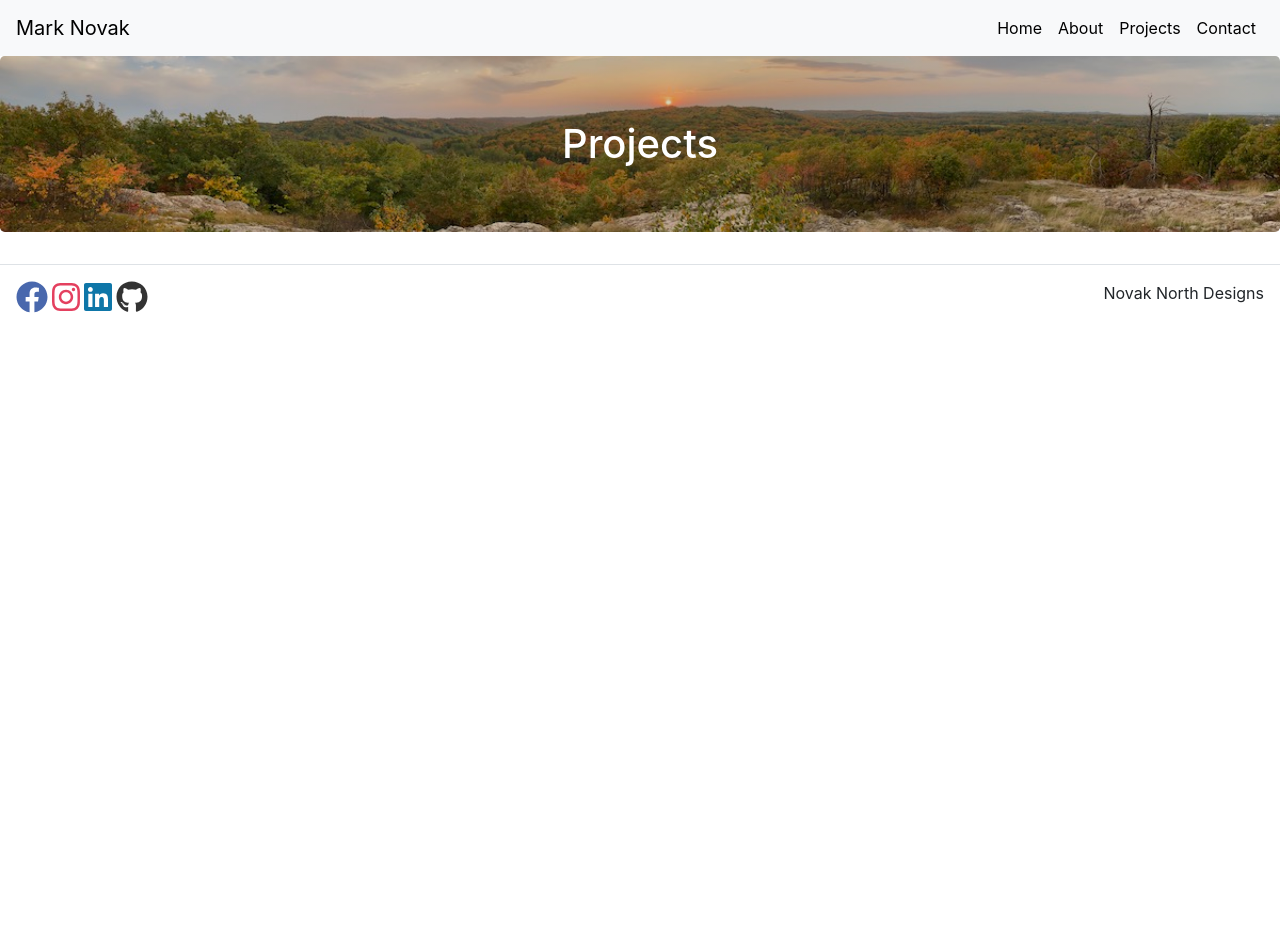
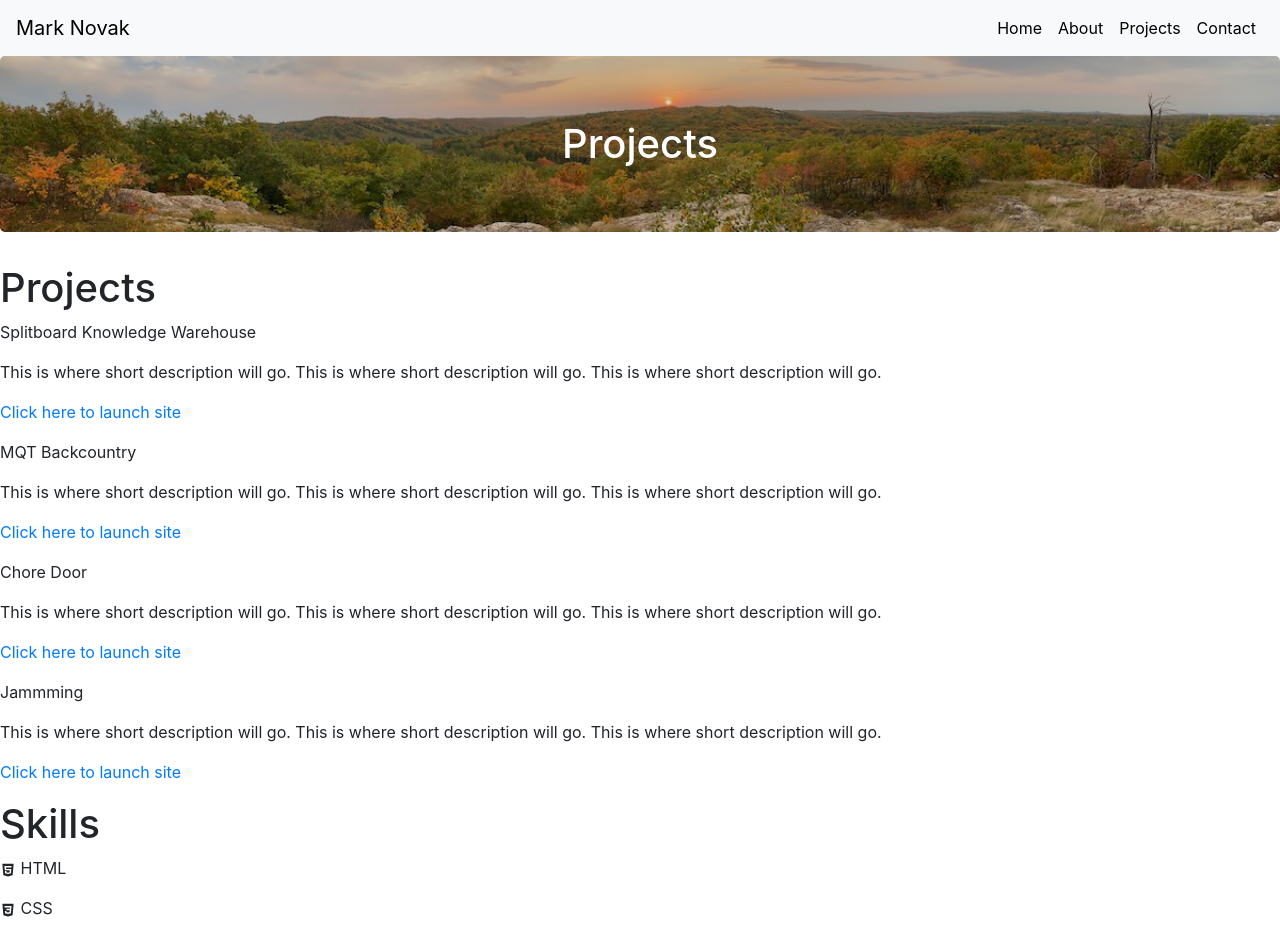
Before and after one commit to manovak24/manovak24.github.io, a React (Create React App) app: page /projects in a window 1280 px wide. Shown: the top 939 px of the page. Before the commit the page ends 800 px from the top, so only its background shows below. Built offline with nearby package versions, Linux system fonts and the light colour scheme.

Commit message:
added project skill component and passed into project page

```diff
--- /dev/null
+++ b/src/compontents/project-skill-list.js
@@ -0,0 +1,95 @@
+import React from 'react';
+import { DiCss3, DiHtml5, DiJavascript, DiReact } from 'react-icons/di';
+
+class ProjectSkillList extends React.Component {
+    constructor(props) {
+        super(props);
+        this.state = {
+            projects: [
+                {
+                    id: 1,
+                    title: 'Splitboard Knowledge Warehouse',
+                    description: 'This is where  short description will go. This is where  short description will go. This is where  short description will go.',
+                    link: 'https://manovak24.github.io/splitboard_knowledge_warehouse/'
+                },
+                {
+                    id: 2,
+                    title: 'MQT Backcountry',
+                    description: 'This is where  short description will go. This is where  short description will go. This is where  short description will go.',
+                    link: 'https://manovak24.github.io/mqt_backcountry/'
+                },
+                {
+                    id: 3,
+                    title: 'Chore Door',
+                    description: 'This is where  short description will go. This is where  short description will go. This is where  short description will go.',
+                    link: 'https://manovak24.github.io/chore_door/'
+                },
+                {
+                    id: 4,
+                    title: 'Jammming',
+                    description: 'This is where  short description will go. This is where  short description will go. This is where  short description will go.',
+                    link: 'https://manovak24.github.io/jammming/'
+                }
+            ],
+            skills: [
+                {
+                    id: 1,
+                    title: 'HTML',
+                    logo: <DiHtml5 />,
+                    alt: 'html'
+                },
+                {
+                    id: 2,
+                    title: 'CSS',
+                    logo: <DiCss3 />,
+                    alt: 'css'
+                },
+                {
+                    id: 3,
+                    title: 'JavaScript',
+                    logo: <DiJavascript />,
+                    alt: 'javascript'
+                },
+                {
+                    id: 4,
+                    title: 'React',
+                    logo: <DiReact />,
+                    alt: 'react'
+                }
+            ]
+        }
+    }
+
+    render() {
+        return (
+
+            <div>
+                <div>
+                    <h1>Projects</h1>
+                    <ul>
+                        {this.state.projects.slice(0).map(projects => (
+                            <li key={projects.id}>
+                                <p>{projects.title}</p>
+                                <p>{projects.description}</p>
+                                <p><a href={projects.link} target="_blank" rel="noopener noreferrer">Click here to launch site</a></p>
+                            </li>
+                        ))}
+                    </ul>
+                </div>
+                <div>
+                    <h1>Skills</h1>
+                    <ul>
+                        {this.state.skills.map(skills => (
+                            <li key={skills.id}>
+                                <p>{skills.logo} {skills.title}</p>
+                                <p></p>
+                            </li>
+                        ))}
+                    </ul>
+                </div>
+            </div>
+        )
+    }
+}
+
+export default ProjectSkillList;
--- a/src/pages/about-page.css
+++ b/src/pages/about-page.css
@@ -12,7 +12,7 @@
 
 .button-link {
     width: 12rem;
-    border-radius: 4px;
+    border-radius: 1rem;
     padding: .65rem 2rem;
     background-color: rgba(0, 0, 0, 0.562);
     color: #ffffff;
--- a/src/pages/projects-page.jsx
+++ b/src/pages/projects-page.jsx
@@ -1,5 +1,6 @@
 import React from 'react';
 import Hero from '../compontents/hero.jsx';
+import ProjectSkillList from '../compontents/project-skill-list';
 
 class ProjectsPage extends React.Component {
     render() {
@@ -8,7 +9,9 @@ class ProjectsPage extends React.Component {
                 <div>
                     <Hero title={this.props.title} />
                 </div>
-
+                <div>
+                    <ProjectSkillList />
+                </div>
             </div>
 
         )
```
